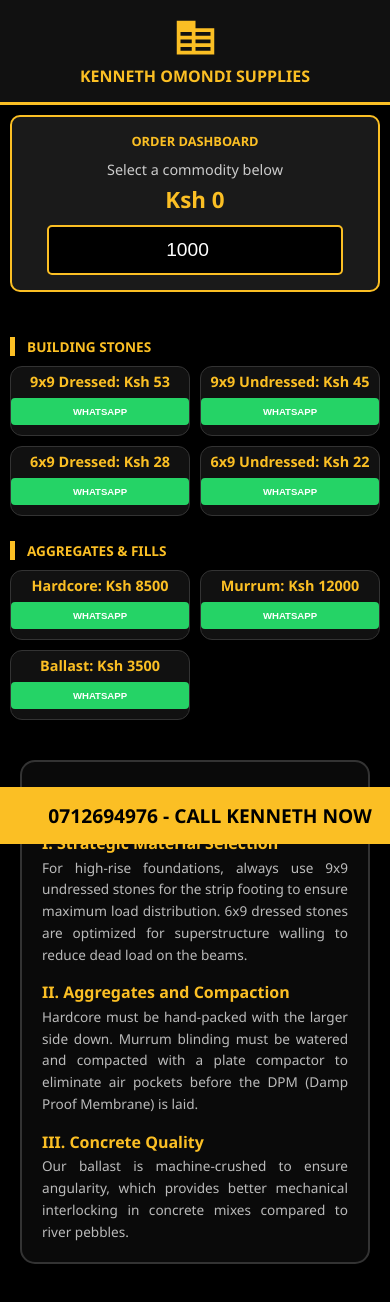
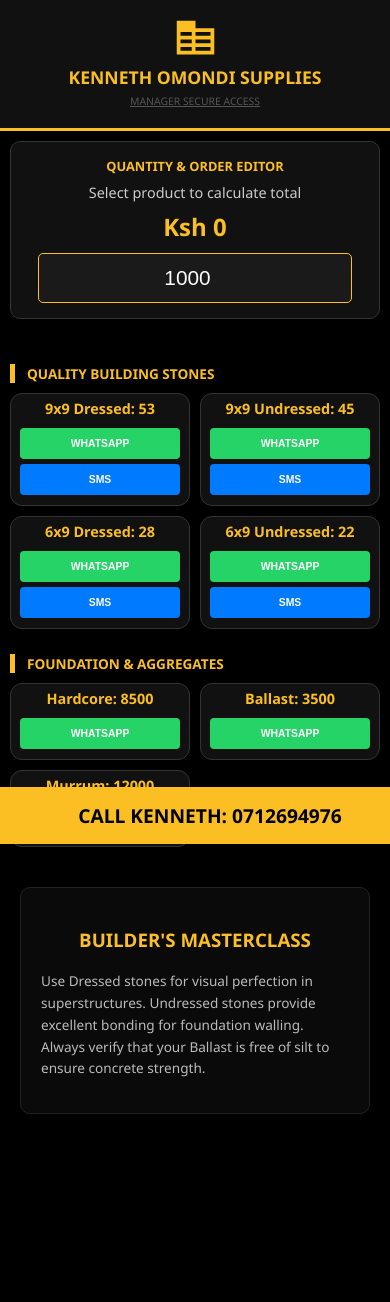
Before and after one commit to Okoth-hash/universal-stone-supplier, a website: page index.html in a window 390 px wide. Drawn offline with Linux system fonts and the light colour scheme.

Commit message:
Robin: Deployed Final Master Admin Dashboard and Order Editor

```diff
--- a/index.html
+++ b/index.html
@@ -8,111 +8,115 @@
         .nav { background: #111; padding: 15px; text-align: center; border-bottom: 3px solid #fbbf24; position: sticky; top:0; z-index:100; }
         .logo-icon { width: 45px; height: 45px; fill: #fbbf24; }
 
-        /* ORDER DASHBOARD */
-        .order-summary-box { background: #1a1a1a; margin: 10px; padding: 15px; border-radius: 10px; border: 2px solid #fbbf24; text-align: center; }
-        .summary-title { color: #fbbf24; font-weight: 900; font-size: 0.8rem; text-transform: uppercase; margin-bottom: 10px; }
-        .summary-desc { font-size: 0.9rem; margin: 5px 0; color: #ccc; min-height: 1.2em; }
-        .summary-amount { font-size: 1.4rem; font-weight: 900; color: #fbbf24; }
-        .main-qty-input { width: 80%; padding: 12px; background: #000; border: 2px solid #fbbf24; color: #fff; border-radius: 5px; font-size: 1.2rem; text-align: center; margin-top: 10px; }
+        /* ADMIN DASHBOARD STYLES */
+        #admin-panel { display: none; background: #1a1a1a; margin: 10px; padding: 15px; border: 2px solid #fbbf24; border-radius: 12px; }
+        .admin-title { color: #fbbf24; font-weight: bold; margin-bottom: 10px; border-bottom: 1px solid #333; }
+        .admin-row { display: flex; justify-content: space-between; align-items: center; margin-bottom: 10px; font-size: 0.8rem; }
+        .admin-input { width: 80px; padding: 5px; background: #000; border: 1px solid #fbbf24; color: #fbbf24; text-align: center; font-weight: bold; }
+        .save-btn { width: 100%; background: #fbbf24; color: #000; border: none; padding: 12px; font-weight: 900; border-radius: 5px; cursor: pointer; }
+        .admin-toggle { color: #555; font-size: 0.65rem; text-decoration: underline; cursor: pointer; display: block; margin: 5px 0; }
+
+        /* ORDER SUMMARY */
+        .order-summary-box { background: #111; margin: 10px; padding: 15px; border-radius: 10px; border: 1px solid #333; text-align: center; }
+        .summary-title { color: #fbbf24; font-weight: 900; font-size: 0.8rem; text-transform: uppercase; }
+        .summary-desc { font-size: 0.9rem; margin: 8px 0; color: #ccc; }
+        .summary-amount { font-size: 1.5rem; font-weight: 900; color: #fbbf24; }
+        .main-qty-input { width: 85%; padding: 12px; background: #1a1a1a; border: 1px solid #fbbf24; color: #fff; border-radius: 5px; font-size: 1.3rem; text-align: center; margin-top: 10px; }
 
         .container { padding: 10px; }
         .section-header { border-left: 5px solid #fbbf24; padding-left: 12px; margin: 25px 0 10px 0; font-weight: 900; color: #fbbf24; text-transform: uppercase; font-size: 0.85rem; }
 
         .grid { display: grid; grid-template-columns: 1fr 1fr; gap: 10px; }
-        .card { background: #111; border: 1px solid #333; border-radius: 12px; overflow: hidden; text-align: center; padding-bottom: 10px; cursor: pointer; }
+        .card { background: #111; border: 1px solid #333; border-radius: 12px; overflow: hidden; text-align: center; padding-bottom: 10px; }
         .price-tag { font-size: 0.9rem; font-weight: bold; color: #fbbf24; margin: 5px 0; }
-        .comm-btn { border: none; padding: 8px; border-radius: 4px; width: 100%; font-weight: bold; font-size: 0.6rem; text-transform: uppercase; cursor: pointer; margin-top:2px; }
+        .comm-btn { border: none; padding: 10px; border-radius: 4px; width: 90%; font-weight: bold; font-size: 0.65rem; text-transform: uppercase; cursor: pointer; margin-top:5px; }
         .wa-btn { background: #25D366; color: white; }
+        .sms-btn { background: #007AFF; color: white; }
 
-        /* EDUCATION MODULE AT BOTTOM */
-        .edu-container { background: #0a0a0a; border: 2px solid #333; border-radius: 15px; padding: 20px; margin: 40px 10px 20px 10px; }
-        .edu-tab { border-bottom: 2px solid #fbbf24; margin-bottom: 15px; padding-bottom: 10px; font-weight: 900; color: #fbbf24; text-align: center; }
-        .edu-content { font-size: 0.85rem; line-height: 1.6; color: #bbb; text-align: justify; }
-        .edu-content b { color: #fbbf24; display: block; margin-top: 15px; font-size: 1rem; }
-
+        .edu-container { background: #0a0a0a; border: 1px solid #222; border-radius: 10px; padding: 20px; margin: 40px 10px; }
         .footer-call { position: fixed; bottom: 0; width: 100%; background: #fbbf24; color: #000; padding: 15px; text-align: center; font-weight: 900; text-decoration: none; z-index: 1000; font-size: 1.2rem; }
     </style>
 </head>
 <body onload="loadSavedPrices()">
     <div class="nav">
         <svg class="logo-icon" viewBox="0 0 24 24"><path d="M12,7V3H2V21H22V7H12M10,19H4V17H10V19M10,15H4V13H10V15M10,11H4V9H10V11M20,19H12V17H20V19M20,15H12V13H20V15M20,11H12V9H20V11Z" /></svg>
-        <h2 style="color:#fbbf24; margin:0; font-size: 1rem;">KENNETH OMONDI SUPPLIES</h2>
+        <h2 style="color:#fbbf24; margin:0; font-size: 1.1rem;">KENNETH OMONDI SUPPLIES</h2>
+        <span class="admin-toggle" onclick="toggleAdmin()">MANAGER SECURE ACCESS</span>
+    </div>
+
+    <div id="admin-panel">
+        <div class="admin-title">Manager Price Control</div>
+        <div class="admin-row"><span>9x9 Dressed:</span><input type="number" id="i_9d" class="admin-input" value="53"></div>
+        <div class="admin-row"><span>9x9 Undressed:</span><input type="number" id="i_9u" class="admin-input" value="45"></div>
+        <div class="admin-row"><span>6x9 Dressed:</span><input type="number" id="i_6d" class="admin-input" value="28"></div>
+        <div class="admin-row"><span>6x9 Undressed:</span><input type="number" id="i_6u" class="admin-input" value="22"></div>
+        <div class="admin-row"><span>Hardcore:</span><input type="number" id="i_hard" class="admin-input" value="8500"></div>
+        <div class="admin-row"><span>Ballast:</span><input type="number" id="i_bal" class="admin-input" value="3500"></div>
+        <div class="admin-row"><span>Murrum:</span><input type="number" id="i_mar" class="admin-input" value="12000"></div>
+        <button class="save-btn" onclick="savePrices()">UPDATE ALL LIVE PRICES</button>
     </div>
 
     <div class="order-summary-box">
-        <div class="summary-title">Order Dashboard</div>
-        <div class="summary-desc" id="summary-text">Select a commodity below</div>
+        <div class="summary-title">Quantity & Order Editor</div>
+        <div class="summary-desc" id="summary-text">Select product to calculate total</div>
         <div class="summary-amount" id="summary-total">Ksh 0</div>
         <input type="number" id="userQty" class="main-qty-input" value="1000" oninput="updateSummary()">
     </div>
 
     <div class="container">
-        <div class="section-header">Building Stones</div>
+        <div class="section-header">Quality Building Stones</div>
         <div class="grid">
-            <div class="card" onclick="selectItem('9x9 Dressed', 'p_9d')"><div class="price-tag">9x9 Dressed: Ksh <span id="p_9d">53</span></div><button class="comm-btn wa-btn" onclick="checkout()">WhatsApp</button></div>
-            <div class="card" onclick="selectItem('9x9 Undressed', 'p_9u')"><div class="price-tag">9x9 Undressed: Ksh <span id="p_9u">45</span></div><button class="comm-btn wa-btn" onclick="checkout()">WhatsApp</button></div>
-            <div class="card" onclick="selectItem('6x9 Dressed', 'p_6d')"><div class="price-tag">6x9 Dressed: Ksh <span id="p_6d">28</span></div><button class="comm-btn wa-btn" onclick="checkout()">WhatsApp</button></div>
-            <div class="card" onclick="selectItem('6x9 Undressed', 'p_6u')"><div class="price-tag">6x9 Undressed: Ksh <span id="p_6u">22</span></div><button class="comm-btn wa-btn" onclick="checkout()">WhatsApp</button></div>
+            <div class="card" onclick="selectItem('9x9 Dressed', 'p_9d')"><div class="price-tag">9x9 Dressed: <span id="p_9d">53</span></div><button class="comm-btn wa-btn" onclick="checkout('WA')">WhatsApp</button><button class="comm-btn sms-btn" onclick="checkout('SMS')">SMS</button></div>
+            <div class="card" onclick="selectItem('9x9 Undressed', 'p_9u')"><div class="price-tag">9x9 Undressed: <span id="p_9u">45</span></div><button class="comm-btn wa-btn" onclick="checkout('WA')">WhatsApp</button><button class="comm-btn sms-btn" onclick="checkout('SMS')">SMS</button></div>
+            <div class="card" onclick="selectItem('6x9 Dressed', 'p_6d')"><div class="price-tag">6x9 Dressed: <span id="p_6d">28</span></div><button class="comm-btn wa-btn" onclick="checkout('WA')">WhatsApp</button><button class="comm-btn sms-btn" onclick="checkout('SMS')">SMS</button></div>
+            <div class="card" onclick="selectItem('6x9 Undressed', 'p_6u')"><div class="price-tag">6x9 Undressed: <span id="p_6u">22</span></div><button class="comm-btn wa-btn" onclick="checkout('WA')">WhatsApp</button><button class="comm-btn sms-btn" onclick="checkout('SMS')">SMS</button></div>
         </div>
 
-        <div class="section-header">Aggregates & Fills</div>
+        <div class="section-header">Foundation & Aggregates</div>
         <div class="grid">
-            <div class="card" onclick="selectItem('Hardcore', 'p_hard')"><div class="price-tag">Hardcore: Ksh <span id="p_hard">8500</span></div><button class="comm-btn wa-btn" onclick="checkout()">WhatsApp</button></div>
-            <div class="card" onclick="selectItem('Murrum', 'p_mar')"><div class="price-tag">Murrum: Ksh <span id="p_mar">12000</span></div><button class="comm-btn wa-btn" onclick="checkout()">WhatsApp</button></div>
-            <div class="card" onclick="selectItem('Ballast', 'p_bal')"><div class="price-tag">Ballast: Ksh <span id="p_bal">3500</span></div><button class="comm-btn wa-btn" onclick="checkout()">WhatsApp</button></div>
+            <div class="card" onclick="selectItem('Hardcore', 'p_hard')"><div class="price-tag">Hardcore: <span id="p_hard">8500</span></div><button class="comm-btn wa-btn" onclick="checkout('WA')">WhatsApp</button></div>
+            <div class="card" onclick="selectItem('Ballast', 'p_bal')"><div class="price-tag">Ballast: <span id="p_bal">3500</span></div><button class="comm-btn wa-btn" onclick="checkout('WA')">WhatsApp</button></div>
+            <div class="card" onclick="selectItem('Murrum', 'p_mar')"><div class="price-tag">Murrum: <span id="p_mar">12000</span></div><button class="comm-btn wa-btn" onclick="checkout('WA')">WhatsApp</button></div>
         </div>
 
         <div class="edu-container">
-            <div class="edu-tab">PROFESSIONAL BUILDER'S GUIDE</div>
-            <div class="edu-content">
-                <b>I. Strategic Material Selection</b>
-                For high-rise foundations, always use 9x9 undressed stones for the strip footing to ensure maximum load distribution. 6x9 dressed stones are optimized for superstructure walling to reduce dead load on the beams.
-
-                <b>II. Aggregates and Compaction</b>
-                Hardcore must be hand-packed with the larger side down. Murrum blinding must be watered and compacted with a plate compactor to eliminate air pockets before the DPM (Damp Proof Membrane) is laid.
-
-                <b>III. Concrete Quality</b>
-                Our ballast is machine-crushed to ensure angularity, which provides better mechanical interlocking in concrete mixes compared to river pebbles.
-            </div>
+            <h3 style="color:#fbbf24; text-align:center;">BUILDER'S MASTERCLASS</h3>
+            <p style="font-size:0.85rem; color:#bbb; line-height:1.6;">Use Dressed stones for visual perfection in superstructures. Undressed stones provide excellent bonding for foundation walling. Always verify that your Ballast is free of silt to ensure concrete strength.</p>
         </div>
     </div>
 
     <script>
-        let selectedItemName = "None";
-        let selectedItemPriceId = "";
-
-        function selectItem(name, priceId) {
-            selectedItemName = name;
-            selectedItemPriceId = priceId;
-            updateSummary();
-        }
-
+        let selectedName = ""; let selectedPriceId = "";
+        function toggleAdmin() { if(prompt("Password:") === "1234") { let p = document.getElementById('admin-panel'); p.style.display = (p.style.display === 'block') ? 'none' : 'block'; }}
+        function selectItem(name, id) { selectedName = name; selectedPriceId = id; updateSummary(); }
         function updateSummary() {
-            let qty = document.getElementById('userQty').value;
-            if (selectedItemPriceId !== "") {
-                let priceText = document.getElementById(selectedItemPriceId).innerText;
-                let total = qty * priceText.replace(/,/g, '');
-                document.getElementById('summary-text').innerText = "Ordering " + qty + " of " + selectedItemName;
-                document.getElementById('summary-total').innerText = "Ksh " + total.toLocaleString();
+            let q = document.getElementById('userQty').value;
+            if(selectedPriceId) {
+                let p = document.getElementById(selectedPriceId).innerText;
+                let t = q * p.replace(/,/g, '');
+                document.getElementById('summary-text').innerText = "Current Selection: " + q + " units of " + selectedName;
+                document.getElementById('summary-total').innerText = "Ksh " + t.toLocaleString();
             }
         }
-
-        function checkout() {
-            if(selectedItemName === "None") { alert("Tap a product first!"); return; }
-            let qty = document.getElementById('userQty').value;
-            let total = document.getElementById('summary-total').innerText;
-            let msg = "*ORDER REQUEST*\nItem: " + selectedItemName + "\nQty: " + qty + "\nTotal: " + total;
-            window.open("https://wa.me/254712694976?text=" + encodeURIComponent(msg), '_blank');
+        function savePrices() {
+            const ks = ['9d', '9u', '6d', '6u', 'hard', 'bal', 'mar'];
+            ks.forEach(k => localStorage.setItem('p_' + k, document.getElementById('i_' + k).value));
+            loadSavedPrices(); alert("All prices synchronized!");
         }
-
         function loadSavedPrices() {
-            const keys = ['9d', '9u', '6d', '6u', 'hard', 'mar', 'bal'];
-            keys.forEach(k => {
-                let val = localStorage.getItem('p_' + k);
-                if(val && document.getElementById('p_' + k)) document.getElementById('p_' + k).innerText = val;
+            const ks = ['9d', '9u', '6d', '6u', 'hard', 'bal', 'mar'];
+            ks.forEach(k => {
+                let v = localStorage.getItem('p_' + k);
+                if(v) { document.getElementById('p_' + k).innerText = v; document.getElementById('i_' + k).value = v; }
             });
         }
+        function checkout(method) {
+            if(!selectedName) return alert("Tap a product card first!");
+            let msg = "*OFFICIAL ORDER*\nProduct: " + selectedName + "\nQuantity: " + document.getElementById('userQty').value + "\nTotal: " + document.getElementById('summary-total').innerText;
+            if(method === 'WA') window.open("https://wa.me/254712694976?text=" + encodeURIComponent(msg));
+            else window.location.href = "sms:+254712694976?body=" + encodeURIComponent(msg);
+        }
     </script>
-    <a href="tel:+254712694976" class="footer-call">0712694976 - CALL KENNETH NOW</a>
+    <a href="tel:+254712694976" class="footer-call">CALL KENNETH: 0712694976</a>
 </body>
 </html>
```
